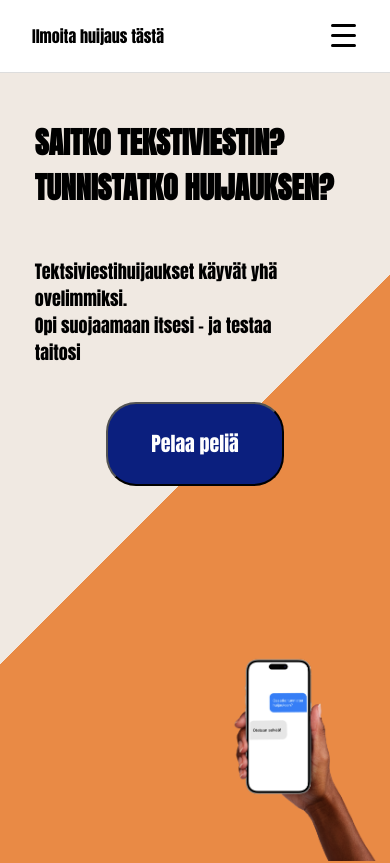
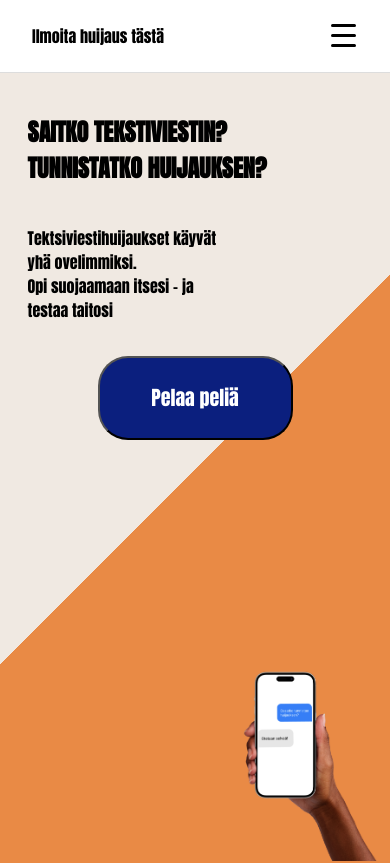
Before and after one commit to levonmaister/scamvjp2, a React (Vite) app: page / in a window 390 px wide. Shown: the top 863 px of the page. Built offline with nearby package versions, Linux system fonts and the light colour scheme.

Commit message:
fixar översta etusivu css responsiv

```diff
--- a/src/styles/etusivu.css
+++ b/src/styles/etusivu.css
@@ -17,7 +17,7 @@ html {
 }
 
 .default-button {
-  width: 30vw;
+  width: 50vw;
   height: 10vh;
   border-radius: 30px;
   background-color: rgb(11, 31, 126);
@@ -52,16 +52,16 @@ html {
 .rubrik {
   text-align: left;
   font-weight: bold;
-  font-size: 30px;
+  font-size: 24px;
   gap: 1%;
   text-align: left;
-  margin-left: 5%;
+  margin-left: 3%;
 }
 
 .text {
-  font-size: 18px;
+  font-size: 16px;
   max-width: 50vw;
-  margin-left: 5%;
+  margin-left: 3%;
 }
 
 .handbild-container {
@@ -72,7 +72,7 @@ html {
 }
 
 .handbild-container img {
-  width: 280px;
+  width: 150px;
 }
 
 .checklist-title {
@@ -114,24 +114,3 @@ h2 {
   }
 
 }
-
-
-
-@media (max-width: 600px) {
-  .handbild-container img{
-    max-width: 240px;
-  }
-}
-
-@media (max-width: 400px) {
-.handbild-container img {
-  width: 160px;
-}
-.default-button{
-  width: 50%;
-}
-.text{
-  max-width: 80%;
-}
-
-}
```
